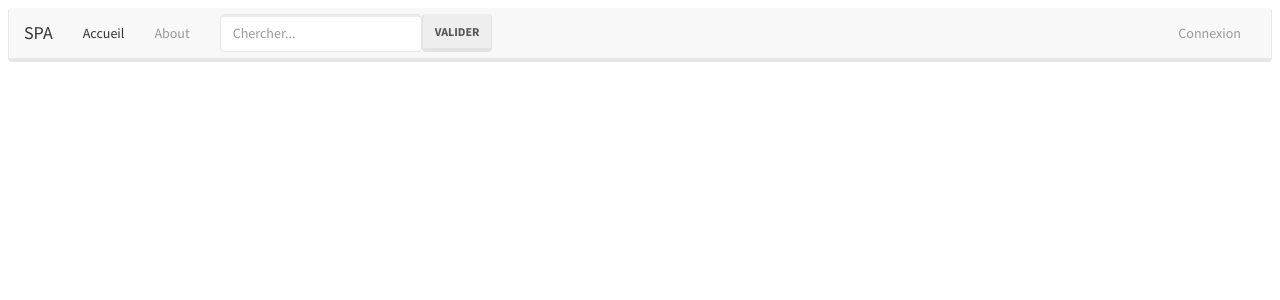
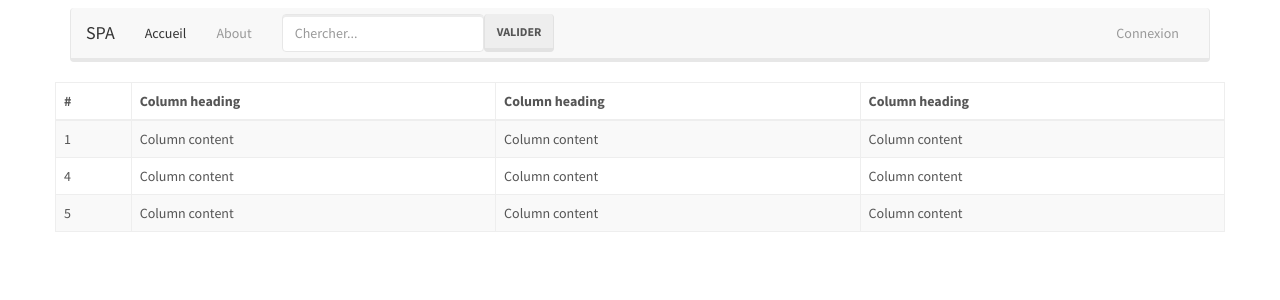
Before and after one commit to juniorbrindou/SPA, an Angular app in the folder angular/: page /utilisateurs in a window 1280 px wide. Before the commit this address led to /. Shown: the top 300 px of the page. Built offline with nearby package versions, Linux system fonts and the light colour scheme.

Commit message:
ajout de utilisateur composant

```diff
--- /dev/null
+++ b/angular/src/app/Components/utilisateurs/utilisateurs.component.html
@@ -0,0 +1,31 @@
+<table class="table table-striped table-hover table-bordered col-5">
+    <thead>
+      <tr>
+        <th>#</th>
+        <th>Column heading</th>
+        <th>Column heading</th>
+        <th>Column heading</th>
+      </tr>
+    </thead>
+    <tbody>
+      <tr>
+        <td>1</td>
+        <td>Column content</td>
+        <td>Column content</td>
+        <td>Column content</td>
+      </tr>
+
+      <tr>
+        <td>4</td>
+        <td>Column content</td>
+        <td>Column content</td>
+        <td>Column content</td>
+      </tr>
+      <tr>
+        <td>5</td>
+        <td>Column content</td>
+        <td>Column content</td>
+        <td>Column content</td>
+      </tr>
+    </tbody>
+  </table>
--- /dev/null
+++ b/angular/src/app/Components/utilisateurs/utilisateurs.component.ts
@@ -0,0 +1,15 @@
+import { Component, OnInit } from '@angular/core';
+
+@Component({
+  selector: 'app-utilisateurs',
+  templateUrl: './utilisateurs.component.html',
+  styleUrls: ['../../app.component.css']
+})
+export class UtilisateursComponent implements OnInit {
+
+  constructor() { }
+
+  ngOnInit(): void {
+  }
+
+}
--- a/angular/src/app/app.component.html
+++ b/angular/src/app/app.component.html
@@ -8,8 +8,17 @@
     <link rel="stylesheet" href="app.component.css">
 </head>
 <body>
-    <app-menu></app-menu>
-    <router-outlet></router-outlet>
+    <div class="container">
+
+        <app-menu></app-menu>
+
+        <div class="row mb-5">
+
+            <router-outlet></router-outlet>
+
+        </div>
+
+    </div>
 
 </body>
 </html>
--- a/angular/src/app/app.module.ts
+++ b/angular/src/app/app.module.ts
@@ -5,9 +5,11 @@ import { AppRoutingModule } from './app-routing.module';
 import { AppComponent } from './app.component';
 import { HttpClientModule } from '@angular/common/http';
 import { MenuComponent } from './Components/menu/menu.component';
+import { UtilisateursComponent } from './Components/utilisateurs/utilisateurs.component';
+
 
 const appRoutes: Routes = [
-  // {path:}
+  {path: 'utilisateurs', component:UtilisateursComponent},
 ];
 
 
@@ -15,6 +17,7 @@ const appRoutes: Routes = [
   declarations: [
     AppComponent,
     MenuComponent,
+    UtilisateursComponent,
   ],
   imports: [
     BrowserModule,
```
Also changed, not shown: angular/src/app/Components/utilisateurs/utilisateurs.component.css (added), 1 other file (tests, documents, lock files or other folders).
